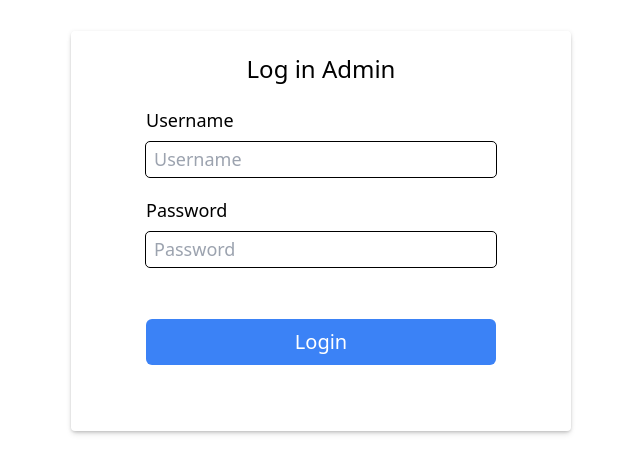
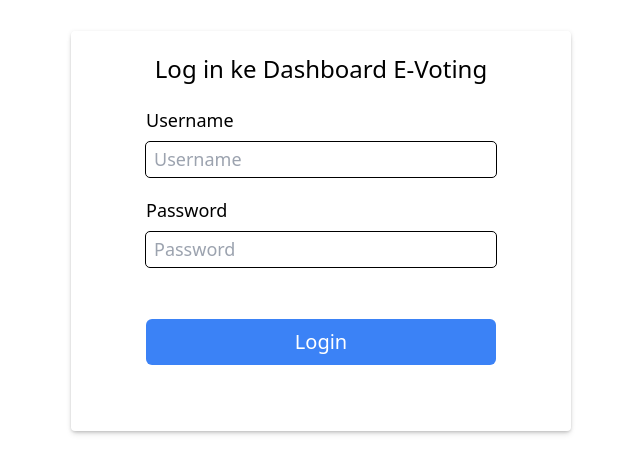
Before and after one commit to agengpangestu/fe-evoting, a Nuxt app: page /login in a window 1280 px wide. Shown: the part 169-642 px from the top of the page, without its empty margins (319-959 px from the left). Built offline with nearby package versions, Linux system fonts and the light colour scheme; no server answers; what vue-awesome-paginate would draw is missing.

Commit message:
change text h1

```diff
--- a/pages/login.vue
+++ b/pages/login.vue
@@ -38,7 +38,7 @@ const logedIn = async () => {
             <form @submit.prevent="logedIn">
 
                 <div class="flex justify-center">
-                    <h1 class="text-[24px]">Log in Admin</h1>
+                    <h1 class="text-[24px]">Log in ke Dashboard E-Voting</h1>
                 </div>
                 <div class="flex flex-col items-center mt-5 space-y-5">
                     <div class="flex flex-col space-y-2 text-[18px]">
```
